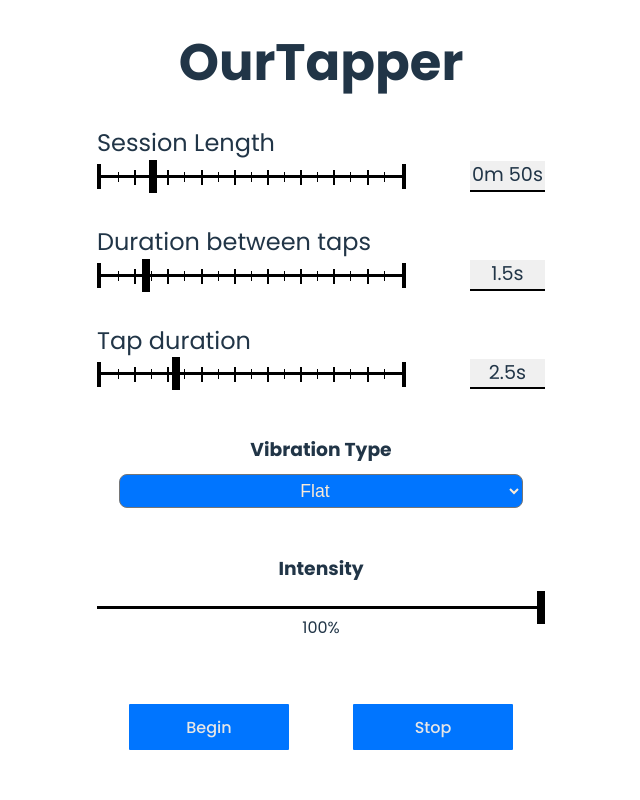
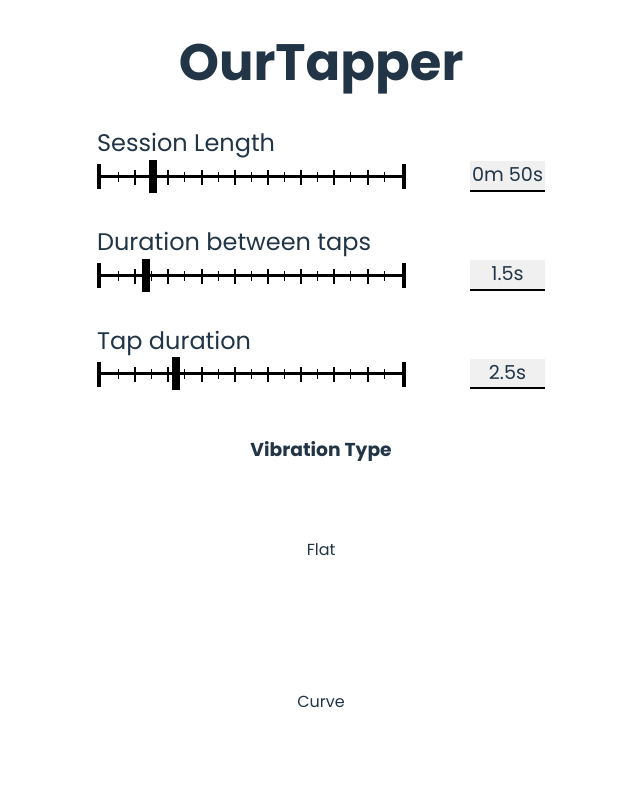
Before and after one commit to RSalethorn/OurTapper, a React (Vite) app: page / in a window 1280 px wide. Shown: the top 800 px of the page, without its empty margins (319-959 px from the left). Built offline with nearby package versions, Linux system fonts and the light colour scheme; a web font is replaced by a local one.

Commit message:
Added VibrationTypeSelect Component

```diff
--- a/src/App.jsx
+++ b/src/App.jsx
@@ -6,6 +6,7 @@ import VibrationCurveEditor from "./VibrationCurveEditor";
 import VibrationFlatEditor from "./VibrationFlatEditor";
 import Slider from "./Slider";
 import "./App.css";
+import VibrationTypeSelect from "./VibrationTypeSelect";
 
 function App() {
   const [sessionDuration, setSessionDuration] = useState(50);
@@ -47,11 +48,10 @@ function App() {
       <label class="input_label"for="tap_duration">Tap duration</label>
       <Slider min={0.1} max={10} step={0.1} id={"tap_duration"} name={"tap_duration"} noOfMarkers={17} stateVar={tapDuration} setStateVar={setTapDuration} formattingFunction={formatBreakDuration}/>
 
+
+
       <h3>Vibration Type</h3>
-      <select name="vibration_type" id="vibration_type" onChange={e => changeVibrationType(e)} value={vibrationParameters.type}>
-        <option value="flat">Flat</option>
-        <option value="parabola">Curve</option>
-      </select>
+      <VibrationTypeSelect vibrationParameters={vibrationParameters} setVibrationParameters={setVibrationParameters} />
 
       {vibrationParameters.type=="flat" ? <VibrationFlatEditor vibrationParameters={vibrationParameters} setVibrationParameters={setVibrationParameters}/> : <VibrationCurveEditor vibrationParameters={vibrationParameters} tapDuration={tapDuration} setVibrationParameters={setVibrationParameters}/>}
 
--- /dev/null
+++ b/src/VibrationTypeSelect.css
@@ -0,0 +1,15 @@
+.vibration_type_button {
+    margin: 0;
+    padding: 5vw;
+
+}
+
+.vibration_type_option {
+    display: none;
+}
+
+/* Change styling when the radio button is checked */
+.vibration_type_option:checked + .vibration_type_button {
+    background-color: #131313;
+    color: white;
+  }
--- /dev/null
+++ b/src/VibrationTypeSelect.jsx
@@ -0,0 +1,27 @@
+import React from "react";
+import "./VibrationTypeSelect.css"
+
+function VibrationTypeSelect({vibrationParameters, setVibrationParameters}) {
+    const changeVibrationType = (type) => {
+        if (type === vibrationParameters.type) { return; }
+
+        if (type === "flat") {
+            setVibrationParameters({type: "flat", intensity: 100});
+        } else if (type == "parabola") {
+            setVibrationParameters({type: "parabola", a: -64, h: 1.25, k: 100})
+        }
+    }
+
+    return (
+
+      <div class="vibration_type_selector_container">
+        <input type="radio" name="vibration_type" id="vibration_type_flat" class="vibration_type_option" onClick={() => changeVibrationType("flat")}/>
+        <label htmlFor="vibration_type_flat" className="vibration_type_button">Flat</label>
+        <input type="radio" name="vibration_type" id="vibration_type_parabola" class="vibration_type_option" onClick={() => changeVibrationType("parabola")}/>
+        <label htmlFor="vibration_type_parabola" className="vibration_type_button">Curve</label>
+      </div>
+    );
+}
+
+
+export default VibrationTypeSelect;
```
